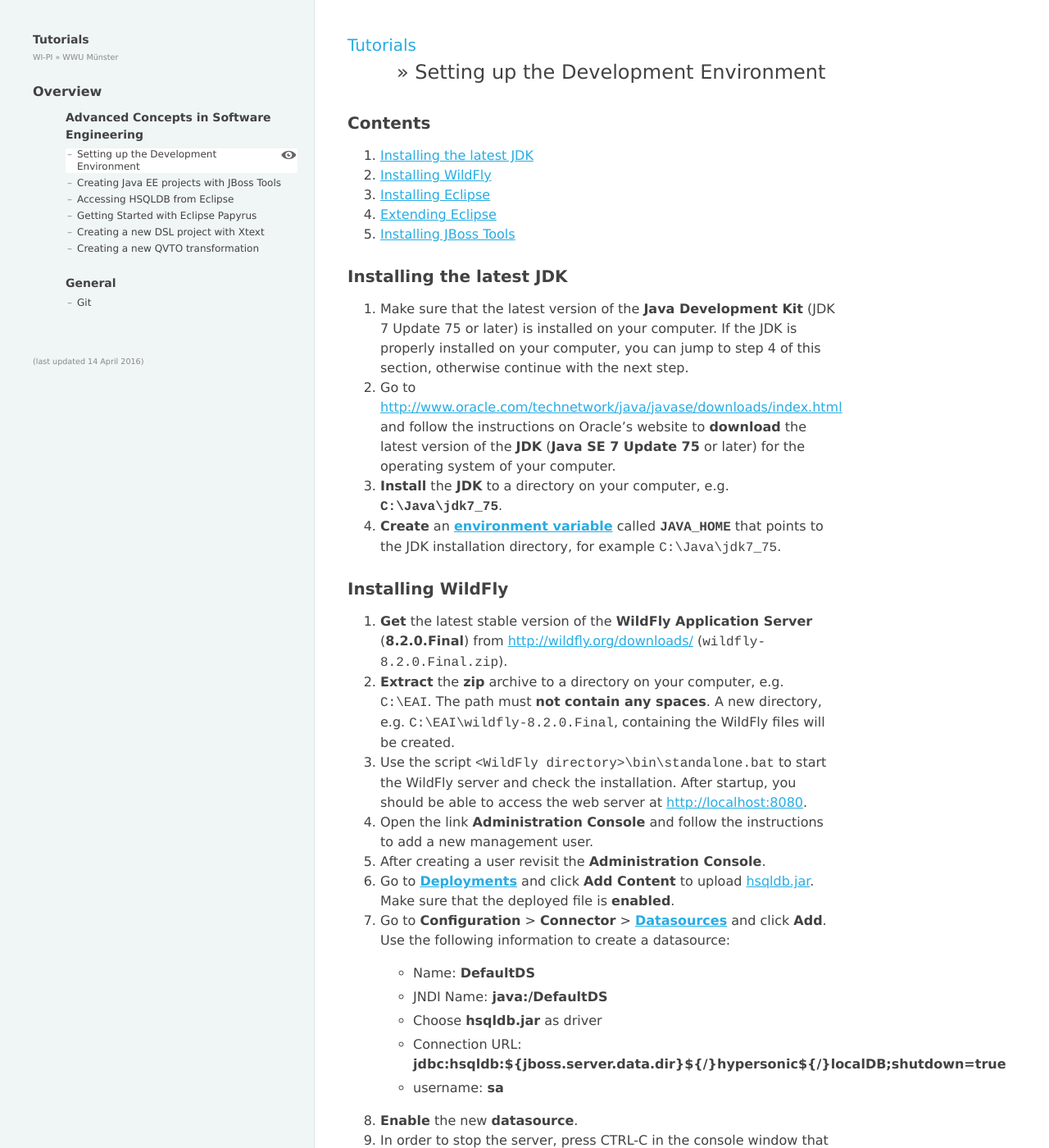
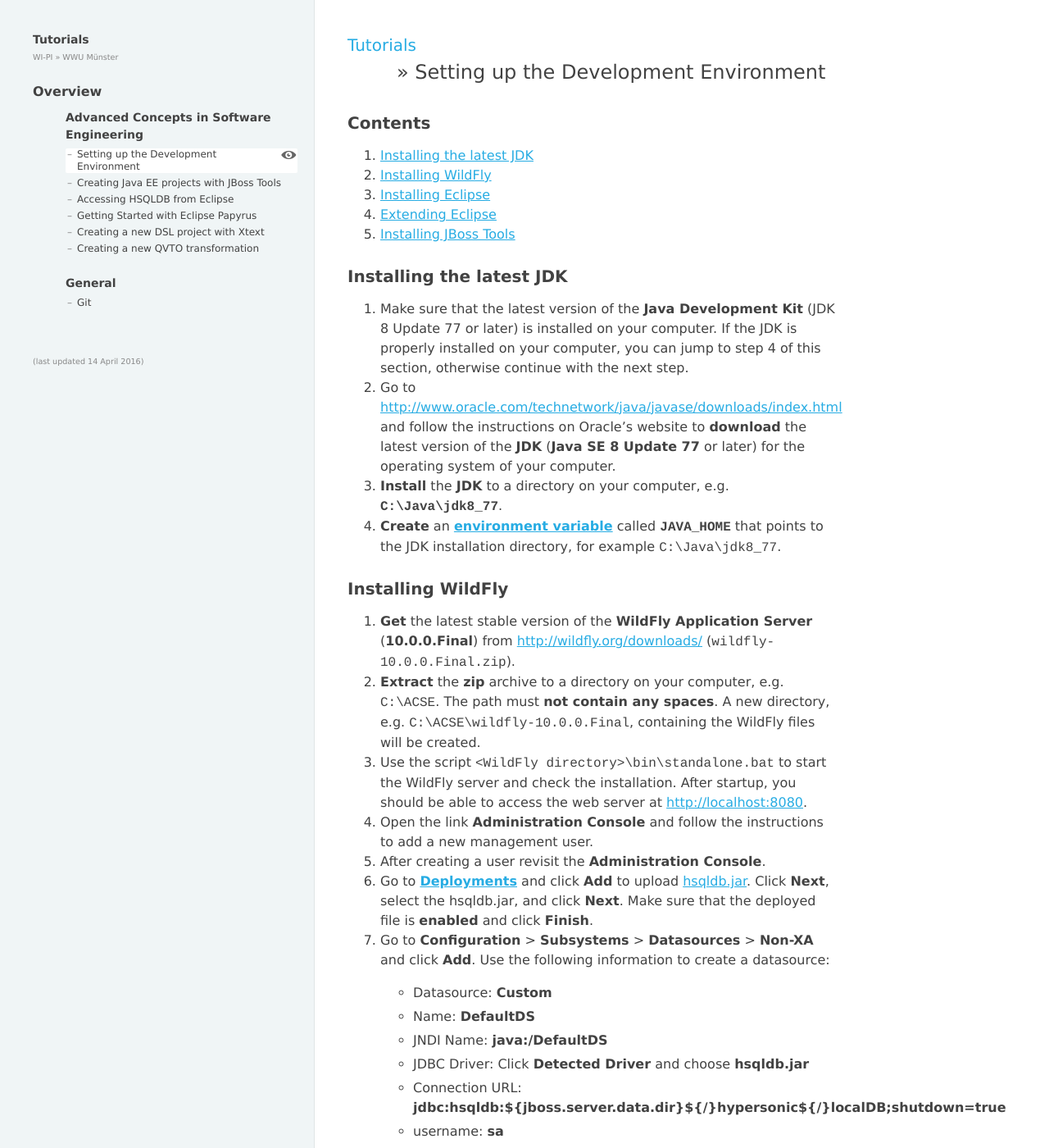
Before and after one commit to wwu-pi/tutorials, a Jekyll site: the page built from lectures/acse/010_setting_up_the_dev_environment.md, in a window 1280 px wide and 1400 px high. Shown: the whole window at 82% size. Built offline with Jekyll 4.4.1, drawn with Linux system fonts in a browser that asks for light colours; some of the changed text lies outside the part shown.

Commit message:
update tutorial for wildfly 10.0.0 and eclipse mars

```diff
--- a/lectures/acse/010_setting_up_the_dev_environment.md
+++ b/lectures/acse/010_setting_up_the_dev_environment.md
@@ -12,28 +12,29 @@
 
 ## <a id="jdk" name="jdk" />Installing the latest JDK
 
-1. Make sure that the latest version of the **Java Development Kit** (JDK 7 Update 75 or later) is installed on your computer. If the JDK is properly installed on your computer, you can jump to step 4 of this section, otherwise continue with the next step.
-1. Go to [http://www.oracle.com/technetwork/java/javase/downloads/index.html](http://www.oracle.com/technetwork/java/javase/downloads/index.html) and follow the instructions on Oracle's website to **download** the latest version of the **JDK** (**Java SE 7 Update 75** or later) for the operating system of your computer.
-1. **Install** the **JDK** to a directory on your computer, e.g. **``C:\Java\jdk7_75``**.
-1. **Create** an **[environment variable](#envvar)** called **``JAVA_HOME``** that points to the JDK installation directory, for example ``C:\Java\jdk7_75``.
+1. Make sure that the latest version of the **Java Development Kit** (JDK 8 Update 77 or later) is installed on your computer. If the JDK is properly installed on your computer, you can jump to step 4 of this section, otherwise continue with the next step.
+1. Go to [http://www.oracle.com/technetwork/java/javase/downloads/index.html](http://www.oracle.com/technetwork/java/javase/downloads/index.html) and follow the instructions on Oracle's website to **download** the latest version of the **JDK** (**Java SE 8 Update 77** or later) for the operating system of your computer.
+1. **Install** the **JDK** to a directory on your computer, e.g. **``C:\Java\jdk8_77``**.
+1. **Create** an **[environment variable](#envvar)** called **``JAVA_HOME``** that points to the JDK installation directory, for example ``C:\Java\jdk8_77``.
 
 ## <a id="wildfly" name="wildfly" />Installing WildFly
 
-1. **Get** the latest stable version of the **WildFly Application Server** (**8.2.0.Final**) from [http://wildfly.org/downloads/](http://wildfly.org/downloads/) (``wildfly-8.2.0.Final.zip``).
-1. **Extract** the **zip** archive to a directory on your computer, e.g. ``C:\EAI``. The path must **not contain any spaces**. A new directory, e.g. ``C:\EAI\wildfly-8.2.0.Final``, containing the WildFly files will be created.
+1. **Get** the latest stable version of the **WildFly Application Server** (**10.0.0.Final**) from [http://wildfly.org/downloads/](http://wildfly.org/downloads/) (``wildfly-10.0.0.Final.zip``).
+1. **Extract** the **zip** archive to a directory on your computer, e.g. ``C:\ACSE``. The path must **not contain any spaces**. A new directory, e.g. ``C:\ACSE\wildfly-10.0.0.Final``, containing the WildFly files will be created.
 1. Use the script ``<WildFly directory>\bin\standalone.bat`` to start the WildFly server and check the installation. After startup, you should be able to access the web server at [http://localhost:8080](http://localhost:8080).
 1. Open the link **Administration Console** and follow the instructions to add a new management user.
 1. After creating a user revisit the **Administration Console**.
-1. Go to [**Deployments**](http://localhost:9990/console/App.html#deployments) and click **Add Content** to upload [hsqldb.jar](hsqldb.jar). Make sure that the deployed file is **enabled**.
-1. Go to **Configuration** > **Connector** > [**Datasources**](http://localhost:9990/console/App.html#datasources) and click **Add**. Use the following information to create a datasource:
+1. Go to [**Deployments**](http://localhost:9990/console/App.html#standalone-deployments) and click **Add** to upload [hsqldb.jar](hsqldb.jar). Click **Next**, select the hsqldb.jar, and click **Next**. Make sure that the deployed file is **enabled** and click **Finish**.
+1. Go to **Configuration** > **Subsystems** > **Datasources** > **Non-XA** and click **Add**. Use the following information to create a datasource:
 
+   * Datasource: **Custom**
    * Name: **DefaultDS**
    * JNDI Name: **java:/DefaultDS**
-   * Choose **hsqldb.jar** as driver
+   * JDBC Driver: Click **Detected Driver** and choose **hsqldb.jar**
    * Connection URL: **jdbc:hsqldb:${jboss.server.data.dir}${/}hypersonic${/}localDB;shutdown=true**
    * username: **sa**
 
-1. **Enable** the new **datasource**.
+1. Ensure that the **datasource** is **enabled** (Configuration > Subsystems > Datasources > Non-XA > DefaultDS).
 1. In order to stop the server, press CTRL-C in the console window that was opened during step 3.
 
 <div class="footnote" markdown="1">
@@ -89,7 +90,7 @@
 ## <a id="jbosstools" name="jbosstools" />Installing JBoss Tools for Eclipse
 
 1. Select **Help** > **Eclipse Marketplace...** from the Eclipse menu bar. Choose "Eclipse Marketplace" if prompted for a marketplace catalog.
-1. Search for "JBoss Tools" and **install JBoss Tools (Luna)**, version 4.2.x.
+1. Search for "JBoss Tools" and **install JBoss Tools**, version 4.3.0.Final.
 1. Wait until "Calculating requirements..." has finished and make sure that all features are checked, then **confirm**.
 1. **Accept the license agreements** and click **"Finish"**.
 1. When the download is complete, a security warning regarding "Unsigned content" will appear. **Accept with "OK"** to begin with the installation.
@@ -98,13 +99,13 @@
 
     ![](images/eclipse_jee_perspective.png)
 
-   If the Java EE button is not visible you can change to the Java EE perspective via *Window* > *Open Perspective* > *Other...* . In the "Open Perspective" dialog double click the Java EE entry.
+   If the Java EE button is not visible you can change to the Java EE perspective via *Window* > *Perspective* > *Open Perspective* > *Other...* . In the "Open Perspective" dialog double click the Java EE entry.
 1. **Activate** the **"Servers" view** tab in the lower right of the window. **Right-click** the empty area and **select "New-&gt;Server"** as shown in this screenshot:
     ![](images/eclipse_server_view.png)
-1. In the "New Server" window select **"WildFly 8"** (from the JBoss Community category) **as server type** and click **"Next"**.
+1. In the "New Server" window select **"WildFly 10.0"** (from the JBoss Community category) **as server type** and click **"Next"** two times.
     ![](images/eclipse_new_server.png)
 
-   **Set** the **"Home Directory"** entry to the installation directory of the WildFly AS, e.g. ``C:\EAI\wildfly-8.2.0.Final``, and **click "Finish"**.
+   **Set** the **"Home Directory"** entry to the installation directory of the WildFly AS, e.g. ``C:\ACSE\wildfly-10.0.0.Final``, and **click "Finish"**.
 1. In the "Servers" view **select the newly created server** and click the green **start button**.
     ![](images/eclipse_server_start.png)
 
```
Also changed, not shown: other parts of lectures/acse/010_setting_up_the_dev_environment.md (+2 -2 lines), lectures/acse/020_tutorial_jboss_project.md (+14 -8 lines).
